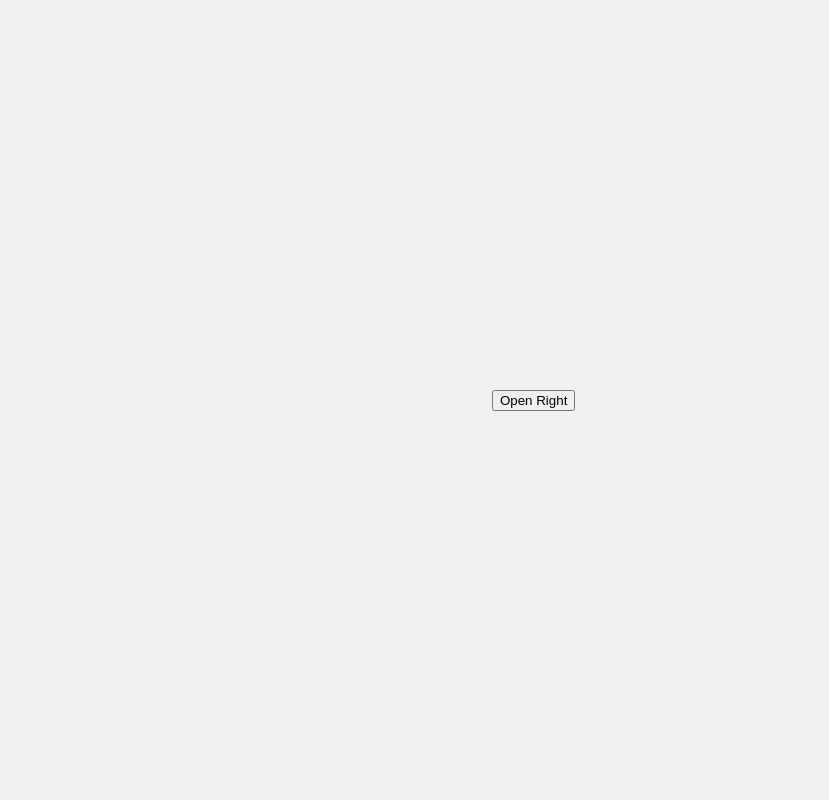
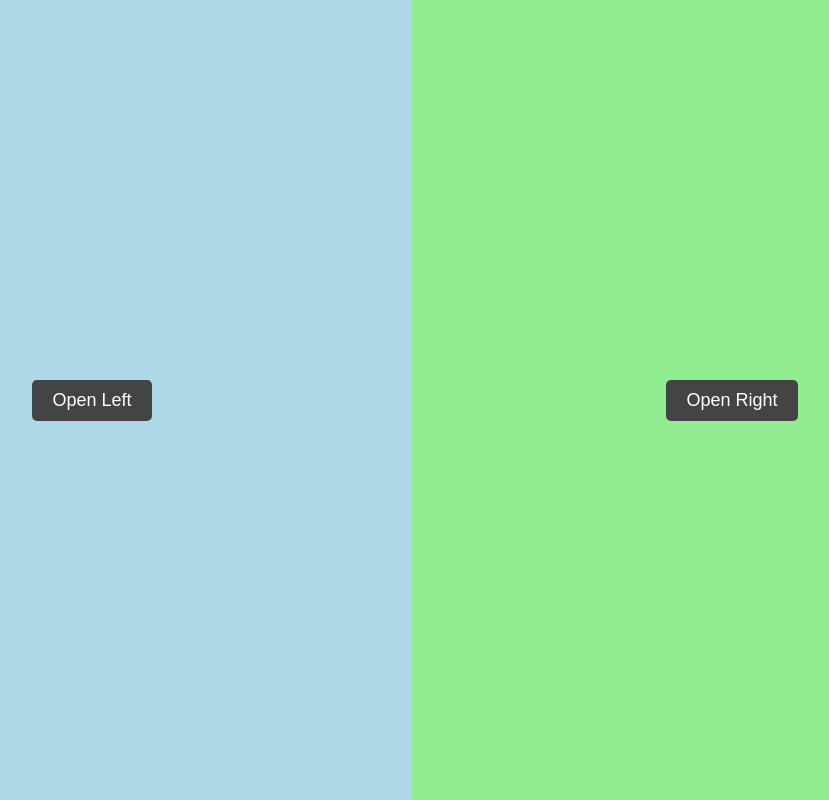
Before and after one commit to oqgoose24/30th, a plain HTML site: page index.html in a window 1280 px wide. Shown: the whole page, without its empty margins (228-1057 px from the left). Drawn offline with Linux system fonts and the light colour scheme.

Commit message:
Update style.css

```diff
--- a/style.css
+++ b/style.css
@@ -1,63 +1,70 @@
+/* General styles */
 body {
     margin: 0;
     font-family: Arial, sans-serif;
+}
+
+.invite-wrapper {
+    position: relative;
+    width: 100vw;
+    height: 100vh;
     display: flex;
     justify-content: center;
     align-items: center;
-    height: 100vh;
-    background-color: #f0f0f0;
-}
-
-.invite {
-    position: relative;
-    width: 600px;
-    height: 400px;
-    background-color: white;
-    box-shadow: 0 0 10px rgba(0, 0, 0, 0.1);
     overflow: hidden;
 }
 
 .half {
+    width: 50%;
+    height: 100%;
     position: absolute;
     top: 0;
-    width: 50%;
-    height: 100%;
     display: flex;
     justify-content: center;
     align-items: center;
     background-color: #f1f1f1;
-    cursor: pointer;
-    transition: transform 0.5s ease;
+    transition: transform 0.6s ease;
+    z-index: 1;
 }
 
-.left {
+.left-half {
     left: 0;
+    background-color: #add8e6;
 }
 
-.right {
+.right-half {
     right: 0;
+    background-color: #90ee90;
 }
 
-.inner-content {
-    position: absolute;
+.content {
     width: 100%;
     height: 100%;
     display: flex;
+    flex-direction: column;
     justify-content: center;
     align-items: center;
-    text-align: center;
-    opacity: 0;
-    transition: opacity 0.5s ease;
+    background-color: #fff;
+    z-index: 0;
+    padding: 20px;
 }
 
-.open-left .left {
+.toggle-button {
+    padding: 10px 20px;
+    font-size: 18px;
+    cursor: pointer;
+    background-color: #444;
+    color: white;
+    border: none;
+    border-radius: 5px;
+}
+
+/* Left half open state */
+.left-half.open {
     transform: translateX(-100%);
 }
 
-.open-right .right {
+/* Right half open state */
+.right-half.open {
     transform: translateX(100%);
 }
-
-.show-content .inner-content {
-    opacity: 1;
-}
```
